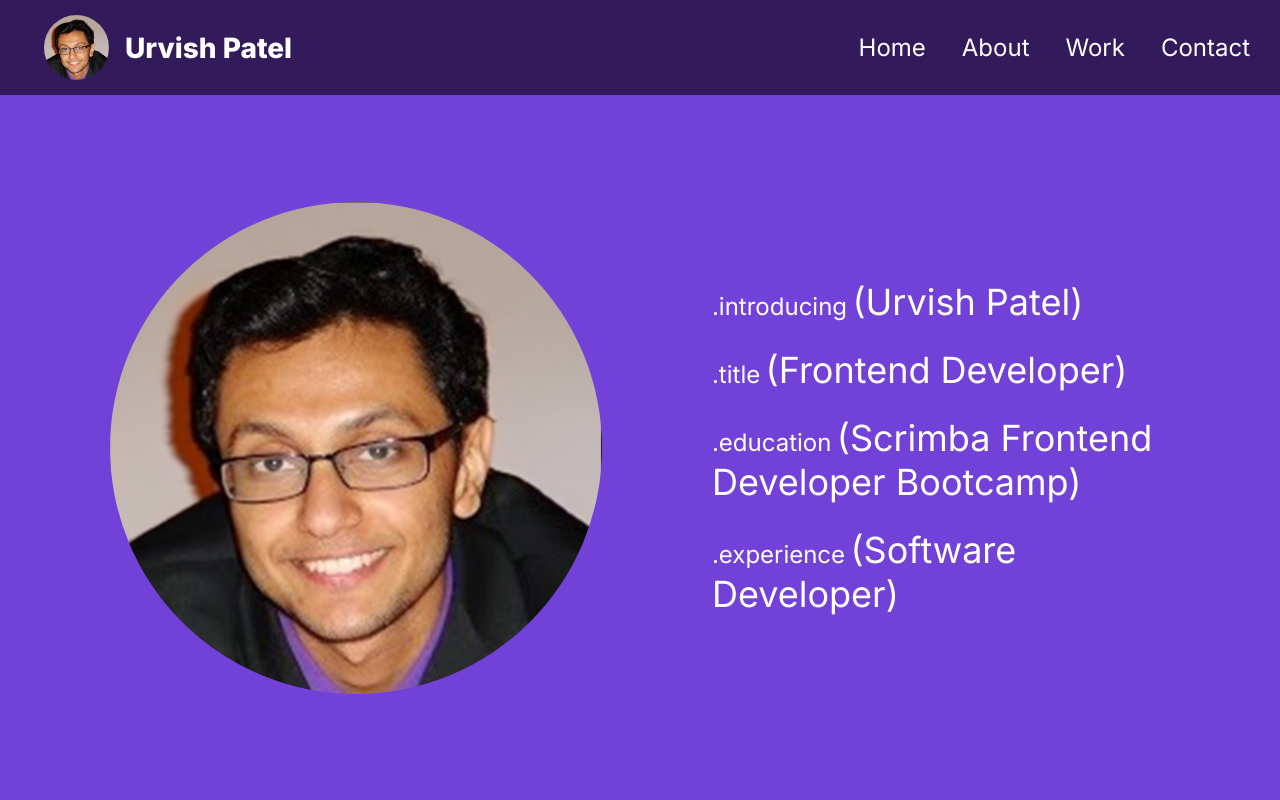
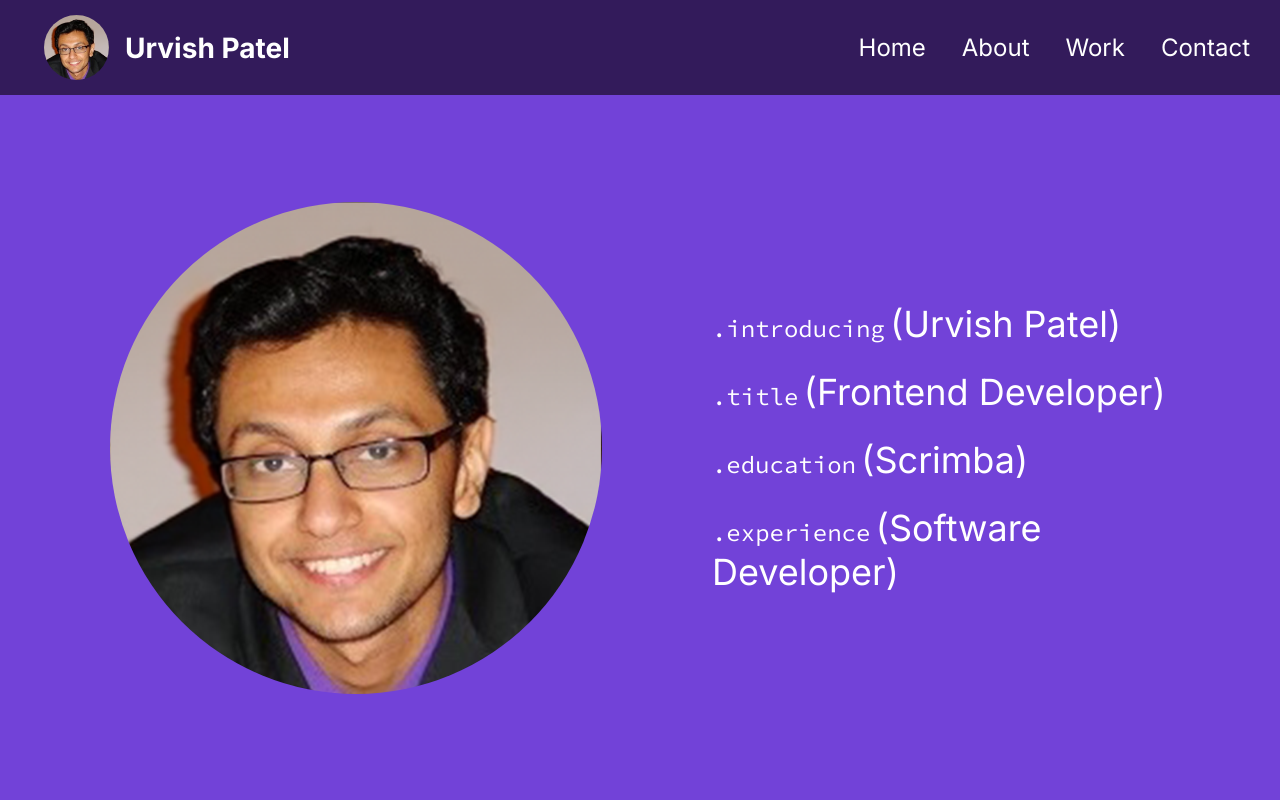
Before and after one commit to urvishp13/Portfolio-React, a React (Vite) app: page / in a window 1280 px wide. Shown: the top 800 px of the page. Built offline with nearby package versions, Linux system fonts and the light colour scheme.

Commit message:
applied some of the feedback

```diff
--- a/index.html
+++ b/index.html
@@ -5,7 +5,7 @@
     <meta name="viewport" content="width=device-width, initial-scale=1.0" />
     <link rel="preconnect" href="https://fonts.googleapis.com">
     <link rel="preconnect" href="https://fonts.gstatic.com" crossorigin>
-    <link href="https://fonts.googleapis.com/css2?family=Inter:wght@400;800&display=swap" rel="stylesheet">
+    <link href="https://fonts.googleapis.com/css2?family=Inter:wght@100..900&family=Source+Code+Pro&display=swap" rel="stylesheet">
     <title>Urvish Patel | Frontend Developer</title>
   </head>
   <body>
--- a/src/App.css
+++ b/src/App.css
@@ -14,7 +14,12 @@ html {
 }
 
 body {
-  font-family: 'Inter', sans-serif;
+  font-family: "Inter", sans-serif;
+  font-optical-sizing: auto;
+  /* font-weight: <weight>; */
+  font-style: normal;
+  font-variation-settings:
+    "slnt" 0;
 }
 
 .home-section > .container,
@@ -101,12 +106,17 @@ body {
   color: #FFF;
   font-size: 1.5rem;
   width: 28.625rem;
+  font-family: "Source Code Pro", monospace;
+  font-optical-sizing: auto;
+  font-weight: 400;
+  font-style: normal;
 }
 
 .professional-details span {
   color: #FFF;
   font-size: 2.25rem;
   margin-left: .15em;
+  font-family: "Inter", sans-serif;
 }
 
 /* ///////// ABOUT SECTION ////////// */
@@ -150,6 +160,7 @@ body {
   width: 50%;
   color: #3A00B5;
   font-size: 1.75rem;
+  text-align: justify;
 }
 
 /* /////////// WORK SECTION //////////////// */
@@ -457,6 +468,7 @@ footer {
 
   .answer {
     font-size: 1.4rem;
+    text-align: justify;
   }
 
 }
@@ -580,7 +592,7 @@ footer {
     width: fit-content;
     font-size: 1.375rem;
     padding: 0;
-    text-align: center;
+    text-align: justify;
   }
 
   /* ////////// WORK SECTION //////////// */
--- a/src/components/Home.jsx
+++ b/src/components/Home.jsx
@@ -6,7 +6,7 @@ export default function Home() {
                 <div className="professional-details">
                     <p>.introducing<span>(Urvish Patel)</span></p>
                     <p>.title<span>(Frontend Developer)</span></p>
-                    <p>.education<span>(Scrimba Frontend Developer Bootcamp)</span></p>
+                    <p>.education<span>(Scrimba)</span></p>
                     <p>.experience<span>(Software Developer)</span></p>
                 </div>
             </div>
```
